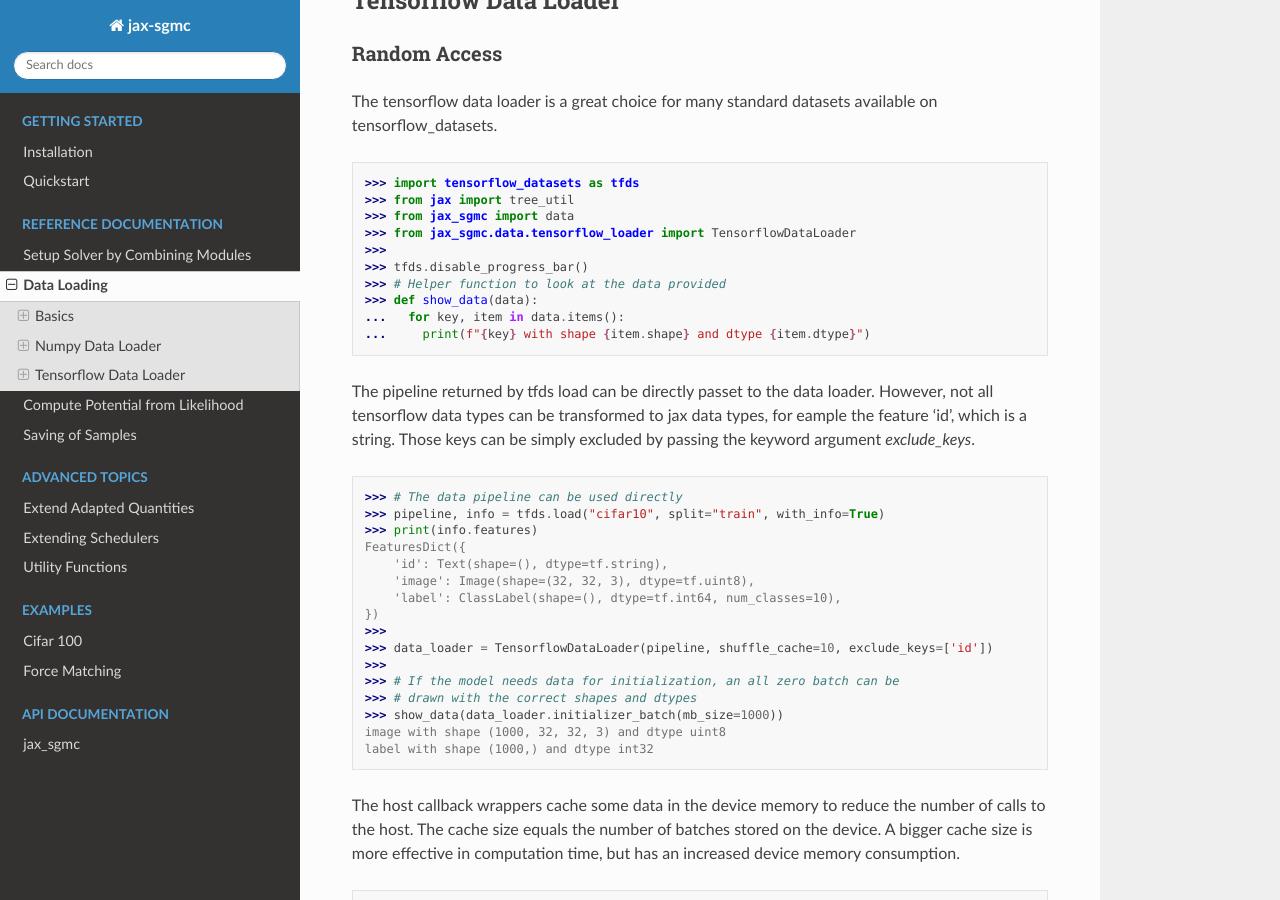
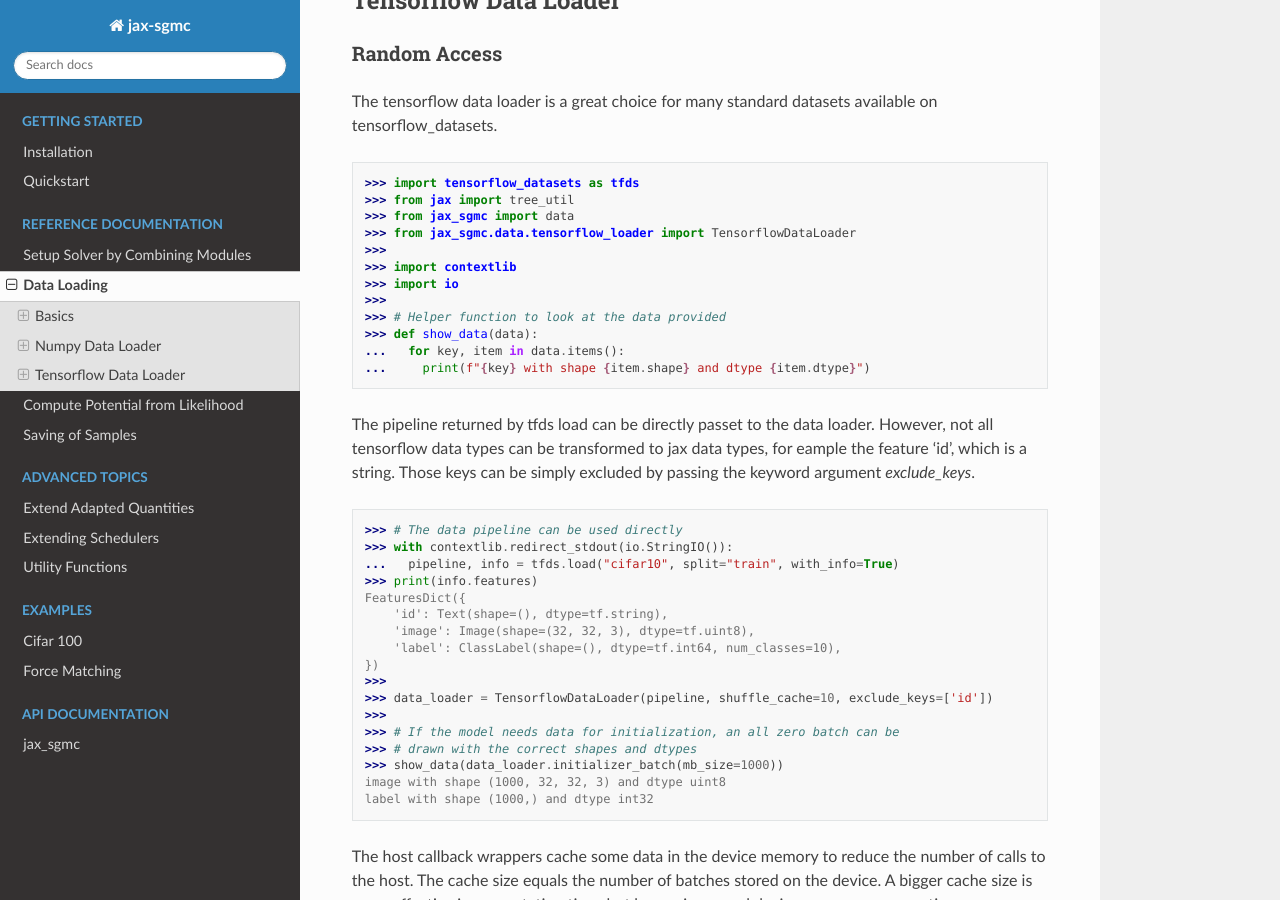
Before and after one commit to tummfm/jax-sgmc, a Sphinx documentation site: the page built from docs/usage/data.rst, in a window 1280 px wide and 900 px high, scrolled down 4350 px. Built offline with Sphinx 7.4.7 and the Read the Docs theme 2.0.0, drawn with Linux system fonts in a browser that asks for light colours.

Commit message:
Fix tensorflow doctest error

```diff
--- a/docs/usage/data.rst
+++ b/docs/usage/data.rst
@@ -229,7 +229,9 @@
   >>> from jax_sgmc import data
   >>> from jax_sgmc.data.tensorflow_loader import TensorflowDataLoader
   >>>
-  >>> tfds.disable_progress_bar()
+  >>> import contextlib
+  >>> import io
+  >>>
   >>> # Helper function to look at the data provided
   >>> def show_data(data):
   ...   for key, item in data.items():
@@ -241,7 +243,8 @@
 by passing the keyword argument `exclude_keys`.
 
   >>> # The data pipeline can be used directly
-  >>> pipeline, info = tfds.load("cifar10", split="train", with_info=True)
+  >>> with contextlib.redirect_stdout(io.StringIO()):
+  ...   pipeline, info = tfds.load("cifar10", split="train", with_info=True)
   >>> print(info.features)
   FeaturesDict({
       'id': Text(shape=(), dtype=tf.string),
```
